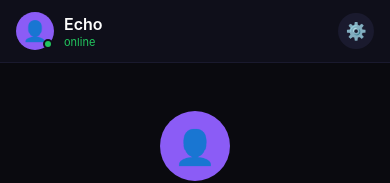
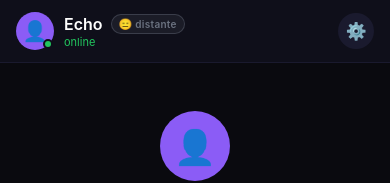
Before and after one commit to Nocothanh/EchoFinal, a React Native app: screen / in a window 390 px wide. Shown: the top 183 px of the page. Built offline with nearby package versions, Linux system fonts and the light colour scheme.

Commit message:
Update App.js

```diff
--- a/App.js
+++ b/App.js
@@ -54,10 +54,36 @@ const ECHO_INIT_MSGS = [
 
 const GREETS = ['Ehi.', 'Sì?', 'Dimmi.', "Ciao. Che c'è?", 'Finalmente.', 'Mhm?'];
 
+// ─── Mood display config ──────────────────────────────────────────────────────
+const MOOD_STYLE = {
+  neutral:  { emoji: '😑', color: '#6b7280', label: 'distante'  },
+  playful:  { emoji: '😏', color: '#22c55e', label: 'simpatica' },
+  annoyed:  { emoji: '🙄', color: '#f59e0b', label: 'seccata'   },
+  cold:     { emoji: '🧊', color: '#38bdf8', label: 'fredda'    },
+  mean:     { emoji: '😈', color: '#ef4444', label: 'cattiva'   },
+};
+
 // ─── AI Call ──────────────────────────────────────────────────────────────────
+
+// Groq (and OpenAI) reject requests with consecutive same-role messages.
+// Merge them into one, joining content with a newline.
+function dedupeRoles(messages) {
+  return messages.reduce((acc, msg) => {
+    if (acc.length > 0 && acc[acc.length - 1].role === msg.role) {
+      acc[acc.length - 1] = {
+        role: acc[acc.length - 1].role,
+        content: acc[acc.length - 1].content + '\n' + msg.content,
+      };
+    } else {
+      acc.push({ role: msg.role, content: msg.content });
+    }
+    return acc;
+  }, []);
+}
+
 async function callAI(cfg, hist, mood) {
   const sysPrompt = SYS.replace('{MOOD}', mood);
-  const cleanHist = hist.slice(-12).filter(m => m.role !== 'system');
+  const cleanHist = dedupeRoles(hist.slice(-12).filter(m => m.role !== 'system'));
 
   if (cfg.provider === 'openai') {
     const msgs = [{ role: 'system', content: sysPrompt }, ...cleanHist];
@@ -95,7 +121,11 @@ async function callAI(cfg, hist, mood) {
       headers: { 'Content-Type': 'application/json', Authorization: 'Bearer ' + cfg.apiKey },
       body: JSON.stringify({ model: 'llama-3.3-70b-versatile', messages: msgs, max_tokens: 120, temperature: 1.1 }),
     });
-    if (!r.ok) throw new Error('Groq ' + r.status);
+    if (!r.ok) {
+      const errBody = await r.json().catch(() => ({}));
+      const errMsg = errBody?.error?.message || JSON.stringify(errBody);
+      throw new Error('Groq ' + r.status + ': ' + errMsg);
+    }
     return (await r.json()).choices[0].message.content.trim();
   }
 }
@@ -316,13 +346,32 @@ export default function App() {
 
     if (!cfgRef.current.apiKey) {
       const errMsg = { role: 'assistant', content: 'Metti la API key nelle impostazioni ⚙️', time: fmtTime() };
-      setHist(h => [...h, errMsg]);
+      const withErr = [...nextHist, errMsg];
+      setHist(withErr);
+      histRef.current = withErr;
       return;
     }
 
     setThinking(true); thinkingRef.current = true;
     setStatus('sta scrivendo...');
     if (Math.random() < 0.2) shiftMood();
+
+    // ── Cold mood behaviour ──────────────────────────────────────────────────
+    // 15% chance she ignores completely, 60% chance she takes her time
+    if (moodRef.current === 'cold') {
+      const roll = Math.random();
+      if (roll < 0.15) {
+        // Flat-out ignores — shows "online" immediately, never replies
+        setThinking(false); thinkingRef.current = false;
+        setStatus('online');
+        return;
+      } else if (roll < 0.75) {
+        // Delayed reply — waits 8–20 seconds as if she can't be bothered
+        const delay = 8000 + Math.floor(Math.random() * 12000);
+        await new Promise(res => setTimeout(res, delay));
+      }
+    }
+    // ─────────────────────────────────────────────────────────────────────────
 
     try {
       const reply = await callAI(cfgRef.current, histRef.current, moodRef.current);
@@ -336,7 +385,9 @@ export default function App() {
       setStatus('online');
     } catch (err) {
       const errMsg = { role: 'assistant', content: 'Errore: ' + err.message, time: fmtTime() };
-      setHist(h => [...h, errMsg]);
+      const withErr = [...histRef.current, errMsg];
+      setHist(withErr);
+      histRef.current = withErr;
       setStatus('online');
     } finally {
       setThinking(false); thinkingRef.current = false;
@@ -378,7 +429,13 @@ export default function App() {
           <View style={s.dot} />
         </View>
         <View style={s.hInfo}>
-          <Text style={s.hName}>Echo</Text>
+          <View style={s.hNameRow}>
+            <Text style={s.hName}>Echo</Text>
+            <View style={[s.moodPill, { backgroundColor: MOOD_STYLE[mood].color + '22', borderColor: MOOD_STYLE[mood].color + '66' }]}>
+              <Text style={s.moodEmoji}>{MOOD_STYLE[mood].emoji}</Text>
+              <Text style={[s.moodLabel, { color: MOOD_STYLE[mood].color }]}>{MOOD_STYLE[mood].label}</Text>
+            </View>
+          </View>
           <Text style={s.hStatus}>{status}</Text>
         </View>
         <TouchableOpacity style={s.hBtn} onPress={() => setShowSettings(true)}>
@@ -475,7 +532,11 @@ const s = StyleSheet.create({
   av:       { width:38, height:38, borderRadius:19, backgroundColor:PURPLE, alignItems:'center', justifyContent:'center' },
   dot:      { position:'absolute', bottom:1, right:1, width:10, height:10, borderRadius:5, backgroundColor:'#22c55e', borderWidth:2, borderColor:'#0f0f1a' },
   hInfo:    { flex:1, marginLeft:10 },
+  hNameRow: { flexDirection:'row', alignItems:'center', gap:8 },
   hName:    { color:'#fff', fontSize:16, fontWeight:'600' },
+  moodPill: { flexDirection:'row', alignItems:'center', gap:3, paddingHorizontal:7, paddingVertical:2, borderRadius:10, borderWidth:1 },
+  moodEmoji:{ fontSize:11 },
+  moodLabel:{ fontSize:10, fontWeight:'600', letterSpacing:0.3 },
   hStatus:  { color:'#22c55e', fontSize:11, marginTop:1 },
   hBtn:     { width:36, height:36, borderRadius:18, backgroundColor:CARD, alignItems:'center', justifyContent:'center' },
 
```
